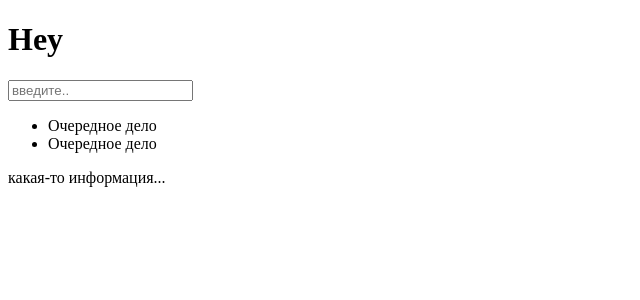
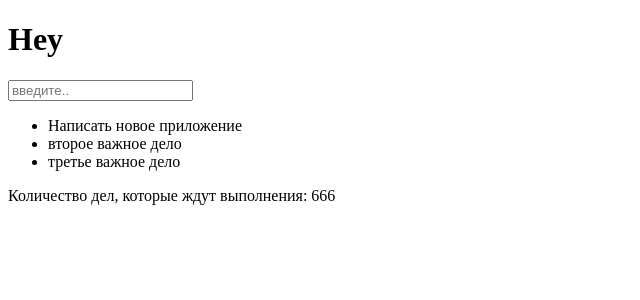
Before and after one commit to WebHeroSchool/todoNika, a React (Create React App) app: page / in a window 1280 px wide. Shown: the top 300 px of the page, without its empty margins (0-640 px from the left). Built offline with nearby package versions, Linux system fonts and the light colour scheme.

Commit message:
added props

```diff
--- a/src/components/App/App.js
+++ b/src/components/App/App.js
@@ -3,13 +3,13 @@ import ItemList from '../ItemList/ItemList';
 import InputItem from '../InputItem/InputItem';
 import Footer from '../Footer/Footer';
 
-
+const todoItem = 'Написать новое приложение';
 const App = () => (
 	<div>
 		<h1>Hey</h1>
 		<InputItem/>
-		<ItemList/>
-		<Footer/>
+		<ItemList todoItem={todoItem}/>
+		<Footer count={666} />
 	</div>
 );
 
--- a/src/components/Footer/Footer.js
+++ b/src/components/Footer/Footer.js
@@ -1,5 +1,9 @@
 import React from 'react';
 
-const Footer = () => (<footer>какая-то информация...</footer>);
+const Footer = ({ count }) => (
+	<footer>
+		Количество дел, которые ждут выполнения: {count}
+	</footer>
+);
 
 export default Footer;
--- a/src/components/Item/Item.js
+++ b/src/components/Item/Item.js
@@ -1,5 +1,5 @@
 import React from 'react';
 
-const Item = () => (<div>Очередное дело</div>);
+const Item = ({ todoItem }) => (<div>{todoItem}</div>);
 
 export default Item;
--- a/src/components/ItemList/ItemList.js
+++ b/src/components/ItemList/ItemList.js
@@ -1,11 +1,12 @@
 import React from 'react';
 import Item from '../Item/Item';
 
-const ItemList = () =>
+const ItemList = ({ todoItem }) =>
 	(
 		<ul>
-			<li><Item/></li>
-			<li><Item/></li>
+			<li><Item todoItem = {todoItem}/></li>
+			<li><Item todoItem = {'второе важное дело'}/></li>
+			<li><Item todoItem = {'третье важное дело'}/></li>
 		</ul>
 );
 
```
